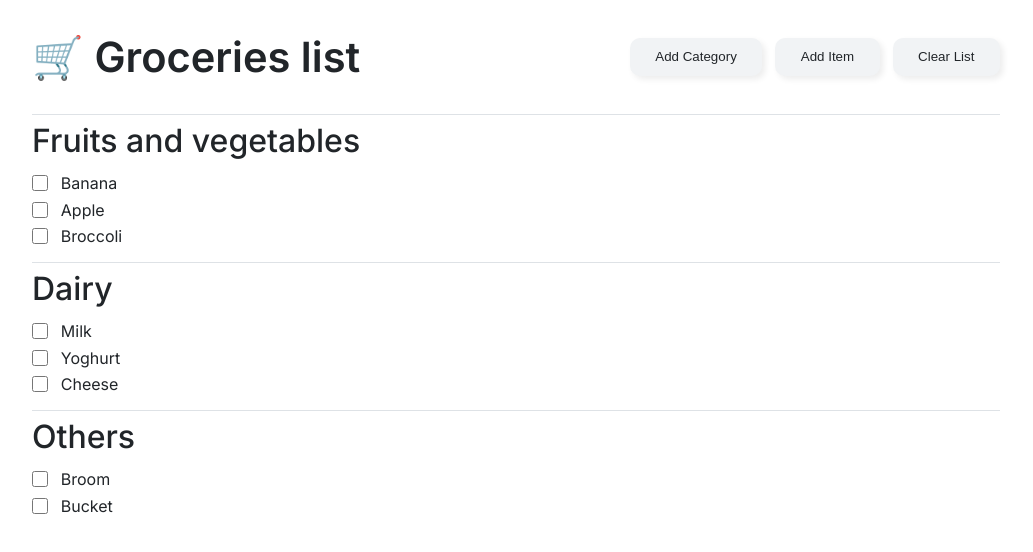
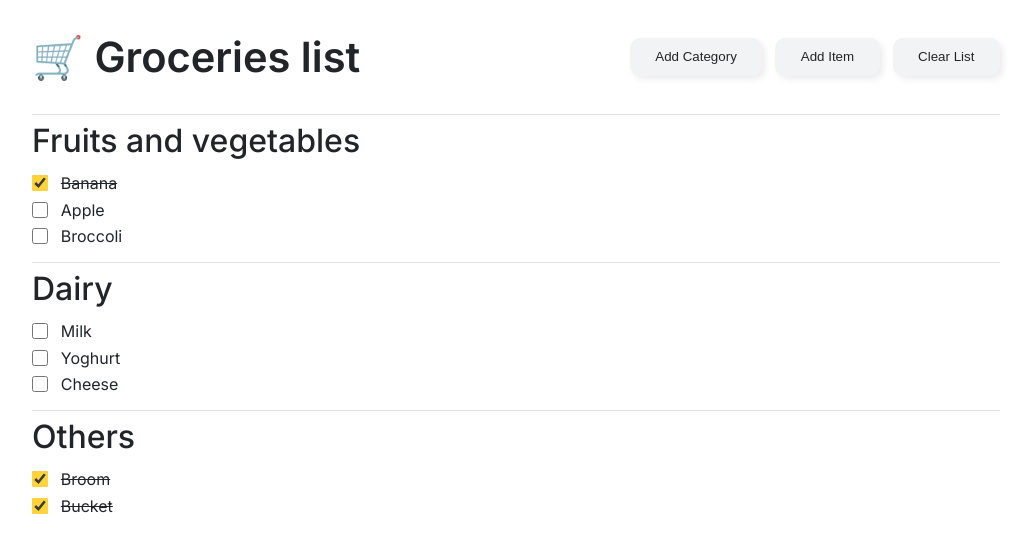
Before and after one commit to verasls/groceries-list, a React (Create React App) app in the folder grocerie-list/: page / in a window 1280 px wide. Shown: the top 552 px of the page, without its empty margins (124-1157 px from the left). Built offline with nearby package versions, Linux system fonts and the light colour scheme; the HTML template or start-up script is replaced by a standard one.

Commit message:
Implement checking items functionality

```diff
--- a/grocerie-list/src/App.js
+++ b/grocerie-list/src/App.js
@@ -101,6 +101,24 @@ export default function App() {
     );
   }
 
+  function handleToggleItem(item) {
+    console.log(item);
+    setGrocerieList((grocerieList) =>
+      grocerieList.map((list) =>
+        list.category === item.parentCategory
+          ? {
+              ...list,
+              items: list.items.map((listItem) =>
+                listItem.name === item.name
+                  ? { ...listItem, checked: !listItem.checked }
+                  : listItem
+              ),
+            }
+          : list
+      )
+    );
+  }
+
   return (
     <div className="app">
       <Header
@@ -129,6 +147,7 @@ export default function App() {
             list={list}
             key={list.category}
             onDeleteCategory={handleDeleteCategory}
+            onToggleItem={handleToggleItem}
             onDeleteItem={handleDeleteItem}
           />
         ))}
--- a/grocerie-list/src/components/GrocerieItem.js
+++ b/grocerie-list/src/components/GrocerieItem.js
@@ -2,11 +2,17 @@ import ButtonRound from "./reusable/ButtonRound";
 import { IonIcon } from "@ionic/react";
 import { closeOutline } from "ionicons/icons";
 
-export default function GrocerieItem({ item, onDeleteItem }) {
+export default function GrocerieItem({ item, onToggleItem, onDeleteItem }) {
   return (
     <li className="grocerie-item">
-      <input type="checkbox" />
-      {item.name}
+      <input
+        type="checkbox"
+        checked={item.checked}
+        onChange={() => onToggleItem(item)}
+      />
+      <span style={item.checked ? { textDecoration: "line-through" } : {}}>
+        {item.name}
+      </span>
       <ButtonRound size={"1rem"} onClick={() => onDeleteItem(item)}>
         <IonIcon className="icon" icon={closeOutline} />
       </ButtonRound>
--- a/grocerie-list/src/components/GrocerieList.js
+++ b/grocerie-list/src/components/GrocerieList.js
@@ -3,7 +3,12 @@ import GrocerieItem from "./GrocerieItem";
 import { IonIcon } from "@ionic/react";
 import { closeOutline } from "ionicons/icons";
 
-export default function GrocerieList({ list, onDeleteCategory, onDeleteItem }) {
+export default function GrocerieList({
+  list,
+  onDeleteCategory,
+  onToggleItem,
+  onDeleteItem,
+}) {
   return (
     <div className="list-container">
       <div className="list-header">
@@ -20,6 +25,7 @@ export default function GrocerieList({ list, onDeleteCategory, onDeleteItem }) {
           <GrocerieItem
             item={item}
             key={item.name}
+            onToggleItem={onToggleItem}
             onDeleteItem={onDeleteItem}
           />
         ))}
```
